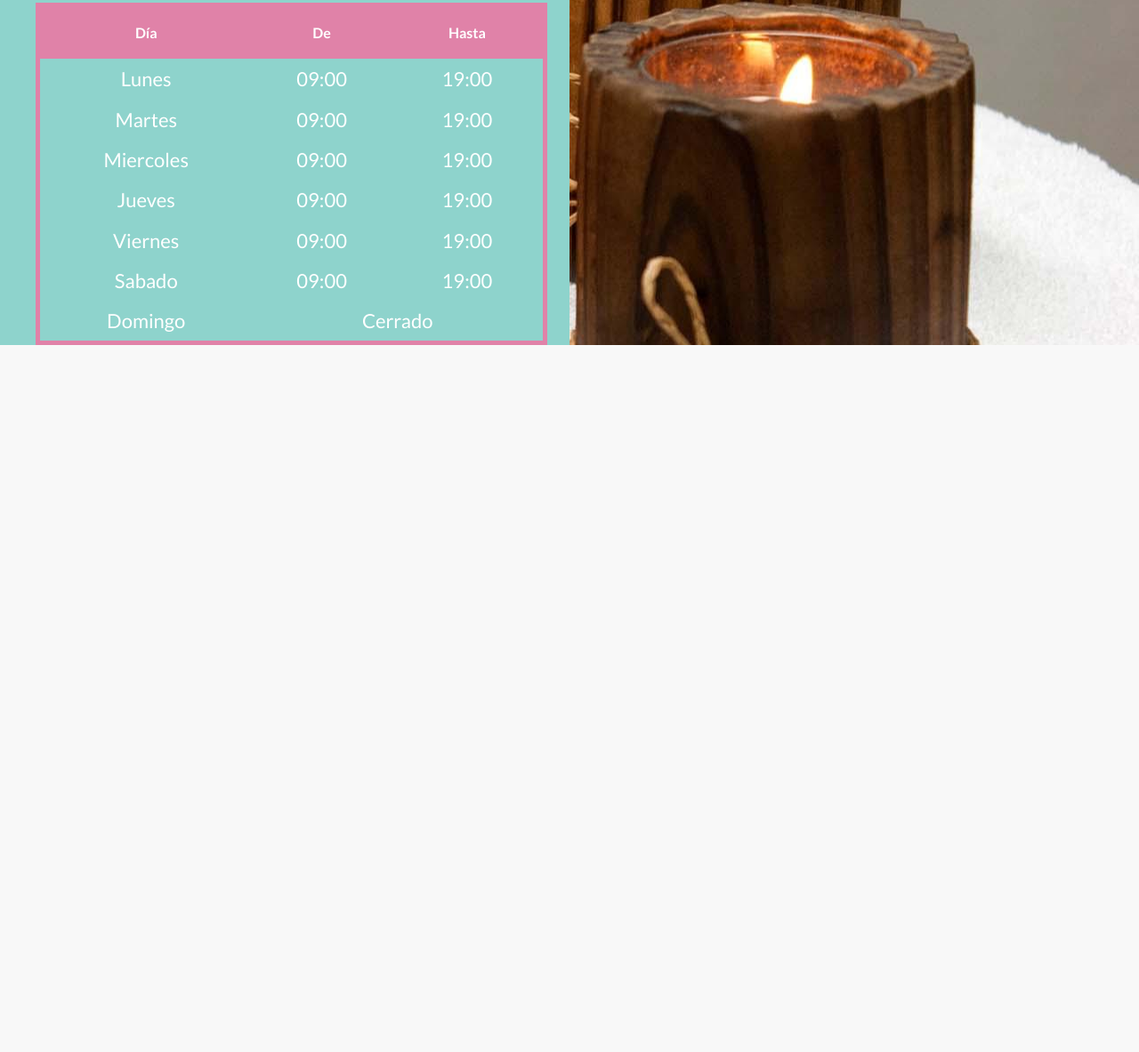
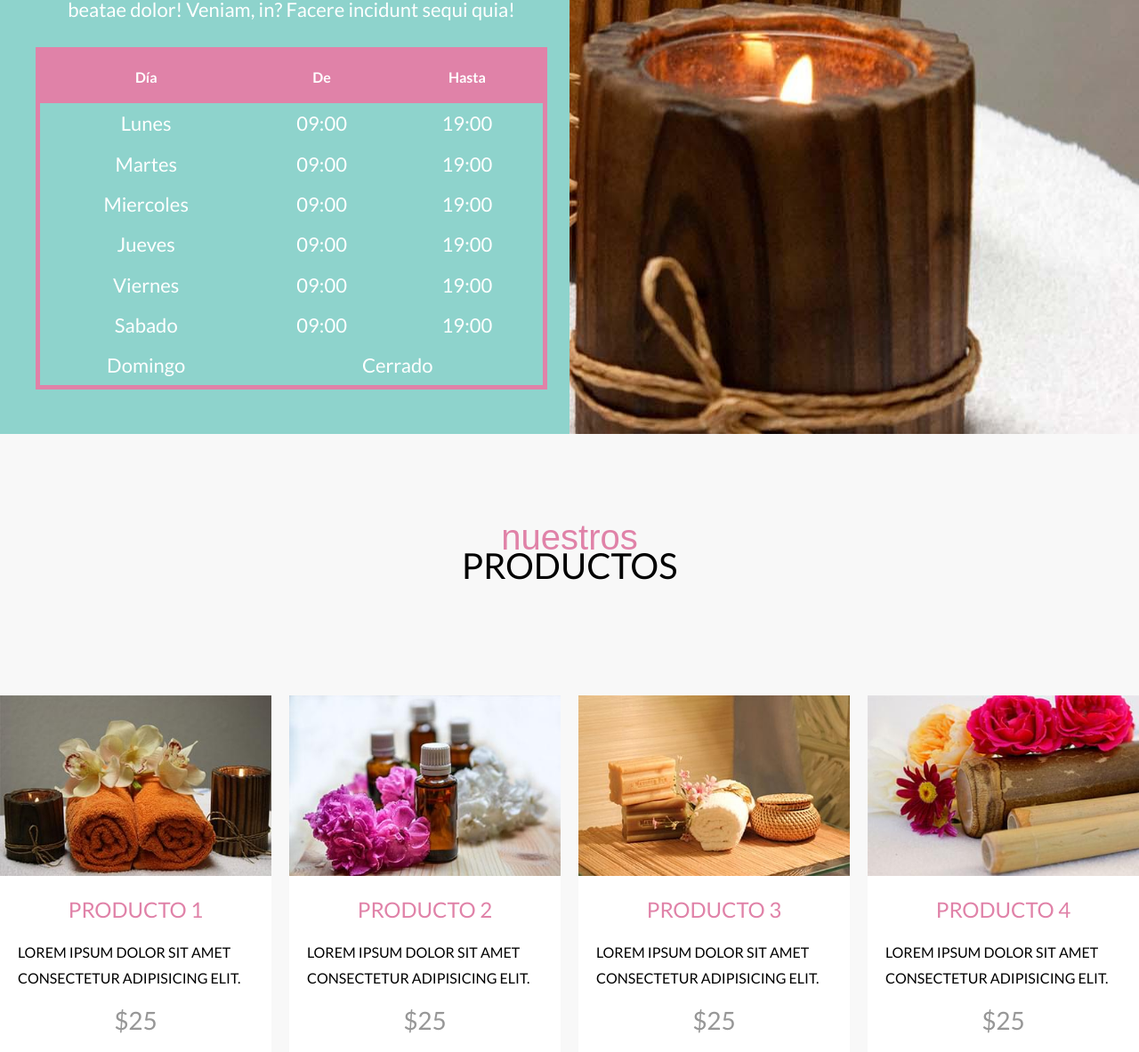
Before and after one commit to gatofelix20/tic--carolinaspa, a website: page index.html in a window 1280 px wide. Shown: the part 2247-3430 px from the top of the page at 89% size. Before the commit the page ends 2635 px from the top, so only its background shows below. Drawn offline with Linux system fonts and the light colour scheme; a web font is replaced by a local one.

Commit message:
Seccion produstos

```diff
--- a/index.html
+++ b/index.html
@@ -177,5 +177,68 @@
   </section>
 
   <!--Productos-->
+
+    <main class="productos contenedor seccion">
+      <h2 class="productos__heading">nuestros <span>productos</span></h2>
+    </main>
+
+    <div class="productos__grid">
+
+      <div class="producto">
+        <div class="producto__mask">
+        <img class="producto__imagen" src="build/img/producto_01.jpg" alt="imagen producto">
+
+        </div>
+
+        <div class="producto__contenido">
+          <h3 class="producto__nombre">Producto 1</h3>
+          <p class="producto__descripcion">Lorem ipsum dolor sit amet consectetur adipisicing elit.</p>
+
+          <p class="producto__precio">$25</p>
+        </div>
+      </div>
+
+      <div class="producto">
+
+        <div class="producto__mask">
+        <img class="producto__imagen" src="build/img/producto_02.jpg" alt="imagen producto">
+        </div>
+
+        <div class="producto__contenido">
+          <h3 class="producto__nombre">Producto 2</h3>
+          <p class="producto__descripcion">Lorem ipsum dolor sit amet consectetur adipisicing elit.</p>
+
+          <p class="producto__precio">$25</p>
+        </div>
+      </div>
+
+      <div class="producto">
+
+        <div class="producto__mask">
+        <img class="producto__imagen" src="build/img/producto_03.jpg" alt="imagen producto">
+        </div>
+
+        <div class="producto__contenido">
+          <h3 class="producto__nombre">Producto 3</h3>
+          <p class="producto__descripcion">Lorem ipsum dolor sit amet consectetur adipisicing elit.</p>
+
+          <p class="producto__precio">$25</p>
+        </div>
+      </div>
+
+      <div class="producto">
+
+        <div class="producto__mask">
+        <img class="producto__imagen" src="build/img/producto_04.jpg" alt="imagen producto">
+        </div>
+
+        <div class="producto__contenido">
+          <h3 class="producto__nombre">Producto 4</h3>
+          <p class="producto__descripcion">Lorem ipsum dolor sit amet consectetur adipisicing elit.</p>
+
+          <p class="producto__precio">$25</p>
+        </div>
+      </div>
+    </div>
 </body>
 </html>
--- a/src/scss/ui/contenido/_index.scss
+++ b/src/scss/ui/contenido/_index.scss
@@ -1,3 +1,4 @@
 @forward 'bienvenida';
 @forward 'cards';
 @forward 'horarios';
+@forward 'productos';
--- /dev/null
+++ b/src/scss/ui/contenido/_productos.scss
@@ -0,0 +1,58 @@
+@use 'base/variables' as v;
+@use 'base/mixins' as m;
+
+.productos {
+    &__heading {
+        @include m.headingCursiva;
+        margin-bottom: 5rem;
+    }
+
+    &__grid {
+
+        @include m.grid(1, 2rem);
+        @include m.tablet {
+            @include m.grid(2, 2rem);
+        }
+
+        @include m.desktop {
+            @include m.grid(4, 2rem);
+        }
+    }
+}
+
+.producto {
+
+    &__contenido {
+        background-color: v.$blanco;
+        padding: 2rem;
+
+    }
+    &__mask {
+        overflow: hidden;
+    }
+    &__imagen {
+        width: 100%;
+        transition-property: transform;
+        transition-duration: 300ms;
+        &:hover {
+            transform: scale(1.2);
+        }
+    }
+
+    &__nombre {
+        @include m.heading;
+        font-size: 2.4rem;
+        color: v.$secundario;
+    }
+    &__descripcion {
+        font-size: 1.6rem;
+        text-transform: uppercase;
+        line-height: 1.8;
+    }
+    &__precio {
+        text-align: center;
+        color: v.$gris;
+        font-size: 2.8rem;
+        margin: 0;
+    }
+}
```
Also changed, not shown: src/scss/ui/contenido/_horarios.scss (+5 -12 lines), build/css/app.css, 1 other file.
